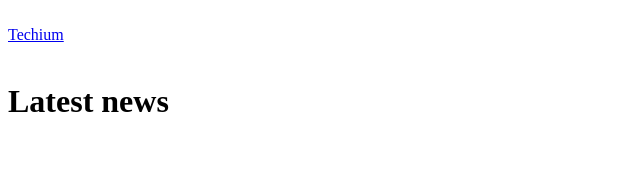
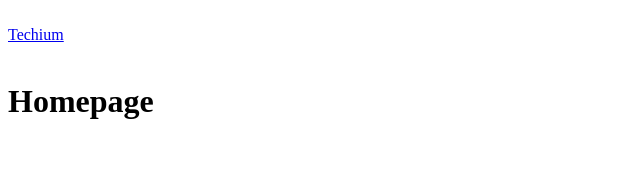
Before and after one commit to AmadaloYoung/alx-frontend, a plain HTML site: page 0x00-html_advanced/latest_news.html in a window 1280 px wide. Shown: the top 173 px of the page, without its empty margins (0-640 px from the left). Drawn offline with Linux system fonts and the light colour scheme.

```diff
--- a/0x00-html_advanced/latest_news.html
+++ b/0x00-html_advanced/latest_news.html
@@ -24,7 +24,7 @@
     <br>
     <!-- Main -->
     <main>
-      <h1>Latest news</h1>
+      <h1>Homepage</h1>
 
       <br>
       <!-- Hero section -->
```
